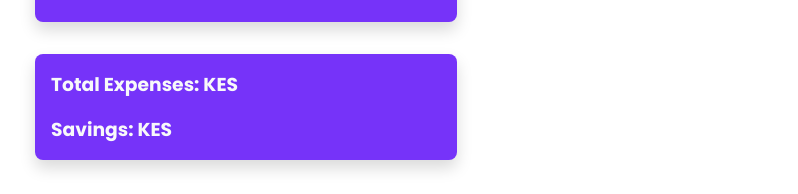
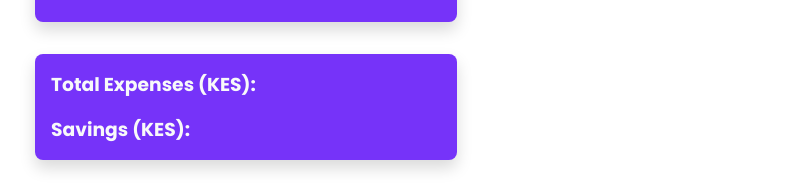
Before and after one commit to spectr-e/react-projects, a React (Vite) app: page / in a window 1280 px wide. Shown: the part 417-611 px from the top of the page, without its empty margins (171-969 px from the left). Built offline with nearby package versions, Linux system fonts and the light colour scheme.

Commit message:
fix(ExpenseCalcApp): Change how currency is displayed in totals

```diff
--- a/src/Projects/25-expenses-calculator-app/ExpenseCalculatorApp.jsx
+++ b/src/Projects/25-expenses-calculator-app/ExpenseCalculatorApp.jsx
@@ -18,15 +18,16 @@ const ExpenseCalculatorApp = () => {
           {/* ExpensesForm Component */}
           <ExpensesForm />
           <section className='card mt-2 bg-primary text-light'>
+            {/* Display Total */}
             <div className='card-body'>
               {/* <BudgetStyle>
                 <h3>Budget: KES</h3>
                 <input type='number' value={''} />
               </BudgetStyle> */}
 
-              <h3 className='mb-1'>Total Expenses: KES</h3>
+              <h3 className='mb-1'>Total Expenses (KES): </h3>
               {/* Calculate Savings */}
-              <h3>Savings: KES</h3>
+              <h3>Savings (KES): </h3>
             </div>
           </section>
         </aside>
```
